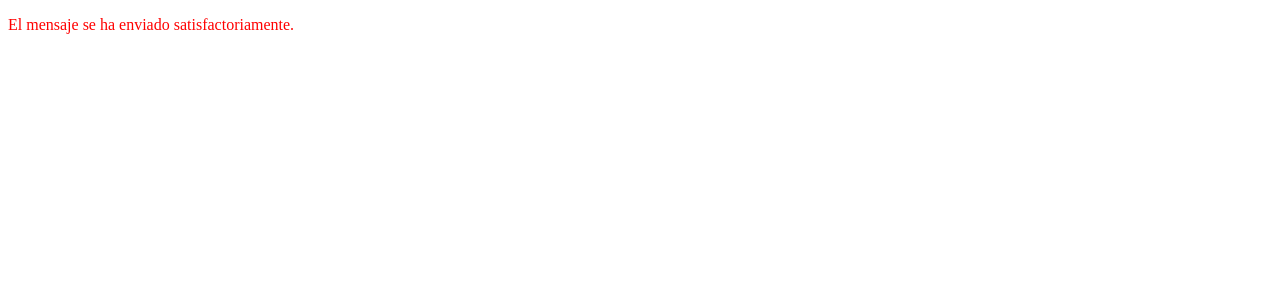
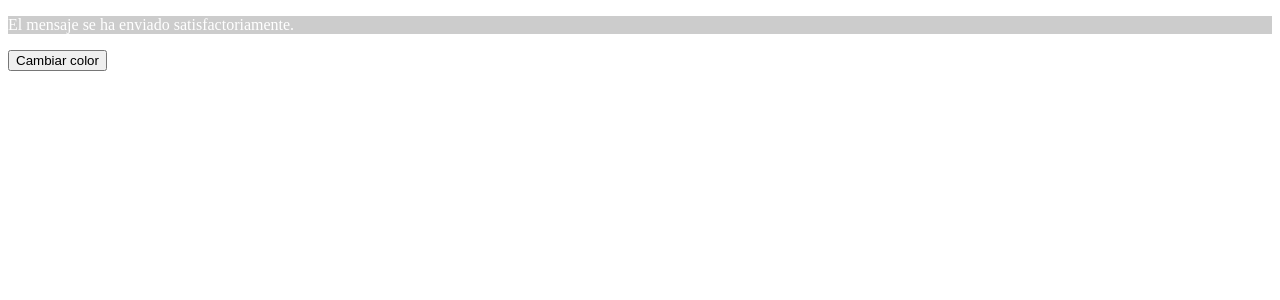
Before and after one commit to Auliorp/First-app-vue3, a Vue app: page / in a window 1280 px wide. Shown: the top 300 px of the page. Built offline with nearby package versions, Linux system fonts and the light colour scheme.

Commit message:
Aplicando la directiva v-bind con los style y ala directiva v-on

```diff
--- a/src/App.vue
+++ b/src/App.vue
@@ -1,10 +1,10 @@
 <template>
   <!-- <h1>mayor o menor de edad:</h1> -->
-  <ClassBind/>
+  <ClassBindingStyle/>
 </template>
 
 <script lang="ts" setup>
-import ClassBind from './components/ClassBind.vue';
+import ClassBindingStyle from './components/ClassBindingStyle.vue';
 </script>
 
 <style>
--- /dev/null
+++ b/src/components/ClassBindingStyle.vue
@@ -0,0 +1,47 @@
+<template>
+    <p v-bind:style="{ backgroundColor: '#ccc', color: changeColor }">El mensaje se ha enviado satisfactoriamente.</p>
+    <button v-on:click="handleClick()">Cambiar color</button>
+</template>
+
+//Estructura Option API en su version estandar *Sin el setup*
+<!-- <script lang="ts">
+  import { defineComponent } from 'vue';
+export default defineComponent({
+    name:'ClassBindingStyle',
+    data(){
+        return {
+            changeColor: '#fff'
+        }
+    },
+    methods:{
+        handleClick(){
+            this.changeColor = '#ff0000'
+        }
+    }
+})
+</script> -->
+
+//Estructura Composition API en su version actualizada *Sin el setup*
+<!-- <script lang="ts" >
+    import {defineComponent, ref} from 'vue'
+   export default defineComponent({
+    name: 'ClassBindingStyle',
+    setup(){
+        let changeColor = ref('#fff')
+        let handleClick = () => { changeColor.value = '#ff0000'}
+        return {changeColor, handleClick}
+    }
+   })
+</script> -->
+
+//Estructura Composition API en su version actualizada *Con el setup*
+<script lang="ts" setup>
+    import {ref} from 'vue'
+    let changeColor = ref('#fff')
+    let handleClick = () => {changeColor.value = '#ff0000'}
+</script>
+
+
+
+<style>
+</style>
```
